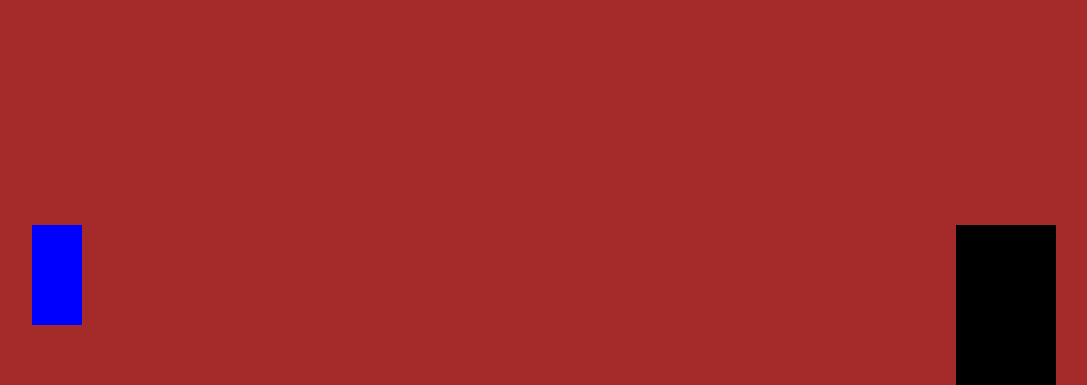
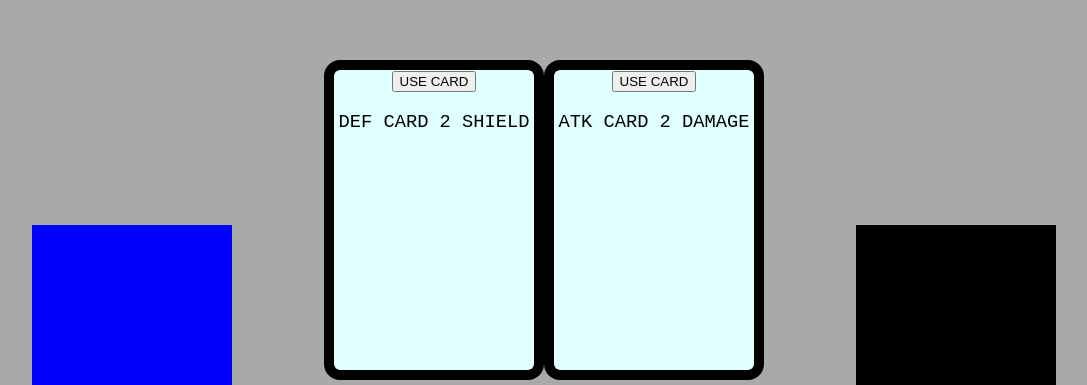
Before and after one commit to IgorFIE/theraisingfightingspirits, a website built with webpack: page dist/index.html in a window 1280 px wide. Shown: the part 415-800 px from the top of the page, without its empty margins (96-1183 px from the left). Built offline with nearby package versions, Linux system fonts and the light colour scheme.

Commit message:
added cards to game

```diff
--- a/src/game-variables.js
+++ b/src/game-variables.js
@@ -1,11 +1,17 @@
 const gameWidth = window.innerWidth;
 const gameHeight = window.innerHeight;
 
-const reaperWidth = 100;
-const reaperHeight = 200;
+const reaperWidth = 200;
+const reaperHeight = 300;
 
-const soulWidth = 50;
-const soulHeight = 100;
+const soulWidth = 200;
+const soulHeight = 200;
+
+const cardWidth = 200;
+const cardHeight = 300;
+
+let reaper = null;
+let soul = null;
 
 export const GameVariables = {
     gameWidth,
@@ -15,5 +21,11 @@ export const GameVariables = {
     reaperHeight,
 
     soulWidth,
-    soulHeight
+    soulHeight,
+
+    cardWidth,
+    cardHeight,
+
+    reaper,
+    soul
 }
--- a/src/main.js
+++ b/src/main.js
@@ -2,9 +2,9 @@ const { Game } = require("./screens/game");
 
 function init(){
     let game = new Game();
-    game.update();
-    game.draw();
-    game.dispose();
+    // game.update();
+    // game.draw();
+    // game.dispose();
 }
 
 init();
--- a/src/objects/background.js
+++ b/src/objects/background.js
@@ -6,7 +6,7 @@ export class Background {
         this.backgroundElem.width = GameVariables.gameWidth;
         this.backgroundElem.height = GameVariables.gameHeight;
         this.backgroundElem.id = "gameBackground";
-        this.backgroundElem.style.backgroundColor = "brown";
+        this.backgroundElem.style.backgroundColor = "darkgray";
 
         gameDiv.appendChild(this.backgroundElem);
     }
--- /dev/null
+++ b/src/objects/card.js
@@ -0,0 +1,95 @@
+import { GameVariables } from "../game-variables";
+
+export class Card {
+    constructor(gameDiv) {
+        const self = this;
+
+        this.cardElem = document.createElement("div");
+        this.cardElem.classList.add("card");
+        gameDiv.appendChild(this.cardElem);
+
+        // this.cardImage = document.createElement("div");
+        // this.cardImage.classList.add("card-image");
+
+        // this.cardElem.appendChild(this.cardImage);
+
+        // this.cardIcon = document.createElement("div");
+        // this.cardIcon.classList.add("card-icon");
+
+        // this.cardElem.appendChild(this.cardIcon);
+
+        // this.cardTitle = document.createElement("div");
+        // this.cardTitle.classList.add("card-title");
+
+        // this.cardElem.appendChild(this.cardTitle);
+
+        // this.cardType = document.createElement("div");
+        // this.cardType.classList.add("card-type");
+
+        // this.cardElem.appendChild(this.cardType);
+
+        this.cardUseButton = document.createElement("button");
+        this.cardUseButton.classList.add("card-use-button");
+        // this.cardUseButton.classList.add("hidden");
+         this.cardUseButton.addEventListener('click', function(e){ self.useCard()});
+        this.cardUseButton.textContent = "USE CARD"
+
+        this.cardElem.appendChild(this.cardUseButton);
+
+        this.cardDescription = document.createElement("p");
+        this.cardDescription.classList.add("card-description");
+
+        this.cardElem.appendChild(this.cardDescription);
+
+        this.cardType = this.initCard();
+
+        // const test = this.cardUseButton;
+        // this.cardElem.addEventListener('click', function(e){
+        //     console.log(e);
+        //     test.classList.remove("hidden");
+        // });
+    }
+
+    initCard() {
+        let randomNumber = Math.floor(Math.random() * 2);
+        switch (randomNumber) {
+            case CardTypes.Atk:
+                this.cardDescription.textContent = "ATK CARD 2 DAMAGE";
+                return CardTypes.Atk;
+            default:
+                this.cardDescription.textContent = "DEF CARD 2 SHIELD"
+                return CardTypes.Def;
+        }
+    }
+
+    useCard(){
+        console.log("USE CARD!");
+        switch (this.cardType) {
+            case CardTypes.Atk:
+                GameVariables.reaper.takeDamage(2);
+                break;
+            default:
+                GameVariables.soul.addShield(2);
+                break;
+        }
+    }
+
+    update() {
+
+    }
+
+    draw() {
+
+    }
+
+    dispose() {
+
+    }
+}
+
+const CardTypes = {
+    Atk: 0,
+    Def: 1,
+    Minion: 2,
+    Trick: 3
+}
--- a/src/objects/reaper.js
+++ b/src/objects/reaper.js
@@ -2,13 +2,45 @@ import { GameVariables } from "../game-variables";
 
 export class Reaper {
     constructor(gameDiv){
+
+        this.reaperLife = 100;
+        this.reaperDef = 0;
+
         this.backgroundElem = document.createElement("canvas");
         this.backgroundElem.width = GameVariables.reaperWidth;
         this.backgroundElem.height = GameVariables.reaperHeight;
         this.backgroundElem.id = "reaper";
         this.backgroundElem.style.backgroundColor = "black";
 
+        let ctx = this.backgroundElem.getContext("2d");
+        ctx.fillStyle = "#FF0000";
+        ctx.fillRect(5, GameVariables.reaperHeight - 15, GameVariables.reaperWidth - 10, 10);
+
         gameDiv.appendChild(this.backgroundElem);
+    }
+
+    takeDamage(dmg){
+        console.log("Current Reaper Life: " + this.reaperLife + " || Def: " + this.reaperDef);
+        if(this.reaperDef > 0){
+            this.reaperDef -=dmg;
+            if(this.reaperDef < 0){
+                dmg = Math.abs(this.reaperDef);
+                this.reaperDef = 0;
+            }
+        }
+        if(this.reaperDef == 0){
+            this.reaperLife -= dmg;
+            if(this.reaperLife <  0){
+                this.reaperLife = 0;
+            }
+        }
+        console.log("After Reaper Life: " + this.reaperLife+ " || Def: " + this.reaperDef);
+    }
+
+    addShield(amount){
+        console.log("Current reaper Life: " + this.reaperLife + " || Def: " + this.reaperDef);
+        this.reaperDef += amount;
+        console.log("After reaper Life: " + this.reaperLife + " || Def: " + this.reaperDef);
     }
 
     update(){
--- a/src/objects/soul.js
+++ b/src/objects/soul.js
@@ -2,6 +2,10 @@ import { GameVariables } from "../game-variables";
 
 export class Soul {
     constructor(gameDiv){
+
+        this.soulLife = 100;
+        this.soulDef = 0;
+
         this.backgroundElem = document.createElement("canvas");
         this.backgroundElem.width = GameVariables.soulWidth;
         this.backgroundElem.height = GameVariables.soulHeight;
@@ -9,6 +13,34 @@ export class Soul {
         this.backgroundElem.style.backgroundColor = "blue";
 
         gameDiv.appendChild(this.backgroundElem);
+
+        let ctx = this.backgroundElem.getContext("2d");
+        ctx.fillStyle = "#FF0000";
+        ctx.fillRect(5, GameVariables.soulHeight - 15, GameVariables.soulWidth - 10, 10);
+    }
+
+    takeDamage(dmg){
+        console.log("Current Soul Life: " + this.soulLife + " || Def: " + this.soulDef);
+        if(this.soulDef > 0){
+            this.soulDef -=dmg;
+            if(this.soulDef < 0){
+                dmg = Math.abs(this.soulDef);
+                this.soulDef = 0;
+            }
+        }
+        if(this.soulDef == 0){
+            this.soulLife -= dmg;
+            if(this.soulLife <  0){
+                this.soulLife = 0;
+            }
+        }
+        console.log("After Soul Life: " + this.soulLife+ " || Def: " + this.soulDef);
+    }
+
+    addShield(amount){
+        console.log("Current Soul Life: " + this.soulLife + " || Def: " + this.soulDef);
+        this.soulDef += amount;
+        console.log("After Soul Life: " + this.soulLife + " || Def: " + this.soulDef);
     }
 
     update(){
--- a/src/screens/game.js
+++ b/src/screens/game.js
@@ -1,5 +1,7 @@
+import { GameVariables } from "../game-variables";
 const { Reaper } = require("../objects/reaper");
 const { Soul } = require("../objects/soul");
+const { Card } = require("../objects/card");
 const { Background } = require("../objects/background");
 
 export class Game {
@@ -12,8 +14,16 @@ export class Game {
         gameMainDiv.appendChild(this.gameDiv);
 
         this.background = new Background(this.gameDiv);
-        this.reaper = new Reaper(this.gameDiv);
-        this.soul = new Soul(this.gameDiv);
+        GameVariables.reaper = new Reaper(this.gameDiv);
+        GameVariables.soul = new Soul(this.gameDiv);
+
+
+        this.cardContainer = document.createElement("div");
+        this.cardContainer.id = "card-container";
+
+        this.gameDiv.appendChild(this.cardContainer);
+        this.card = new Card(this.cardContainer);
+        this.card2 = new Card(this.cardContainer);
     }
 
     update(){
@@ -27,5 +37,10 @@ export class Game {
     dispose(){
         console.log("Game Dispose...");
         // remove game div by calling #game
+        GameVariables.reaper.dispose();
+        GameVariables.reaper = null;
+
+        GameVariables.soul.dispose();
+        GameVariables.soul = null;
     }
 }
```
Also changed, not shown: dist/index.html.
